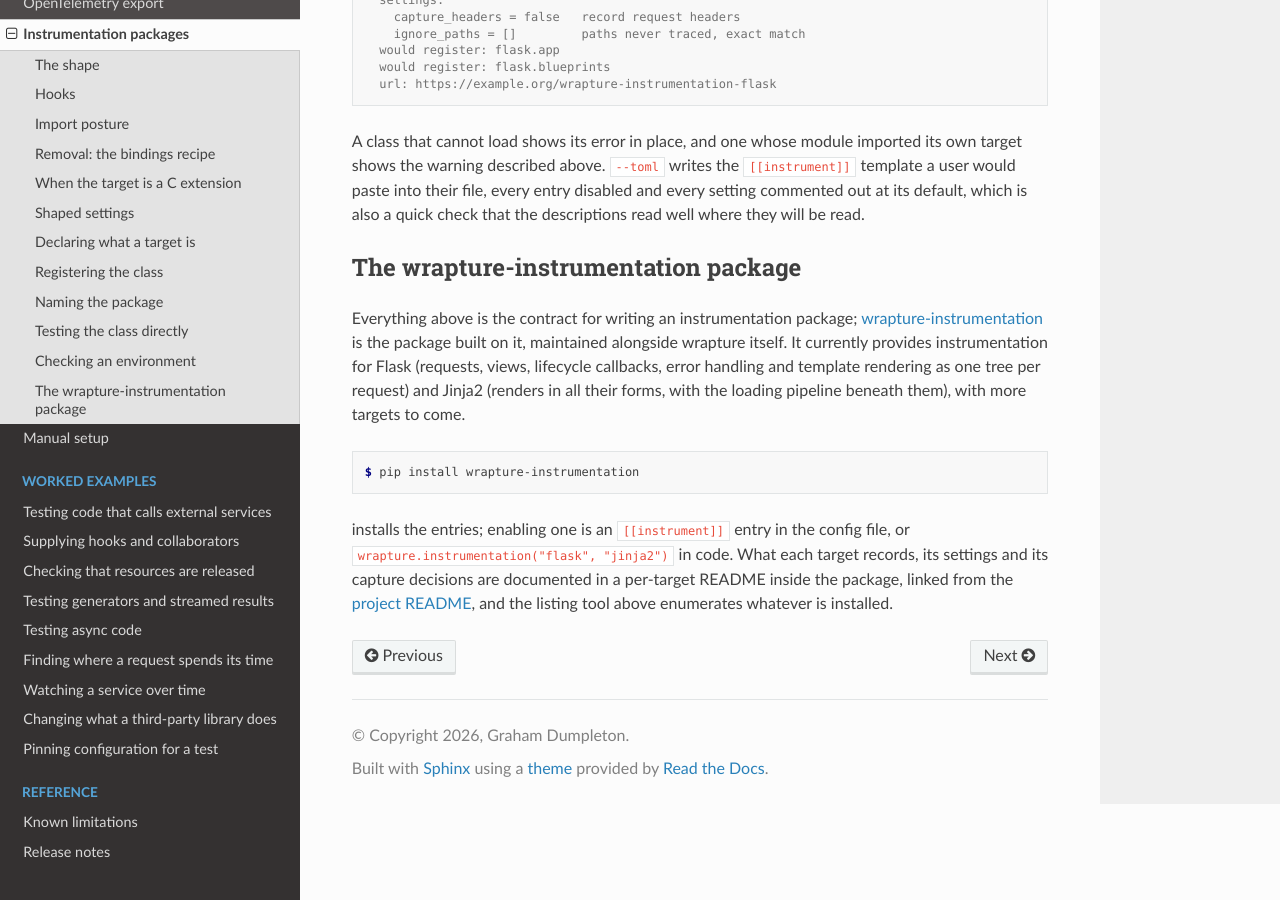
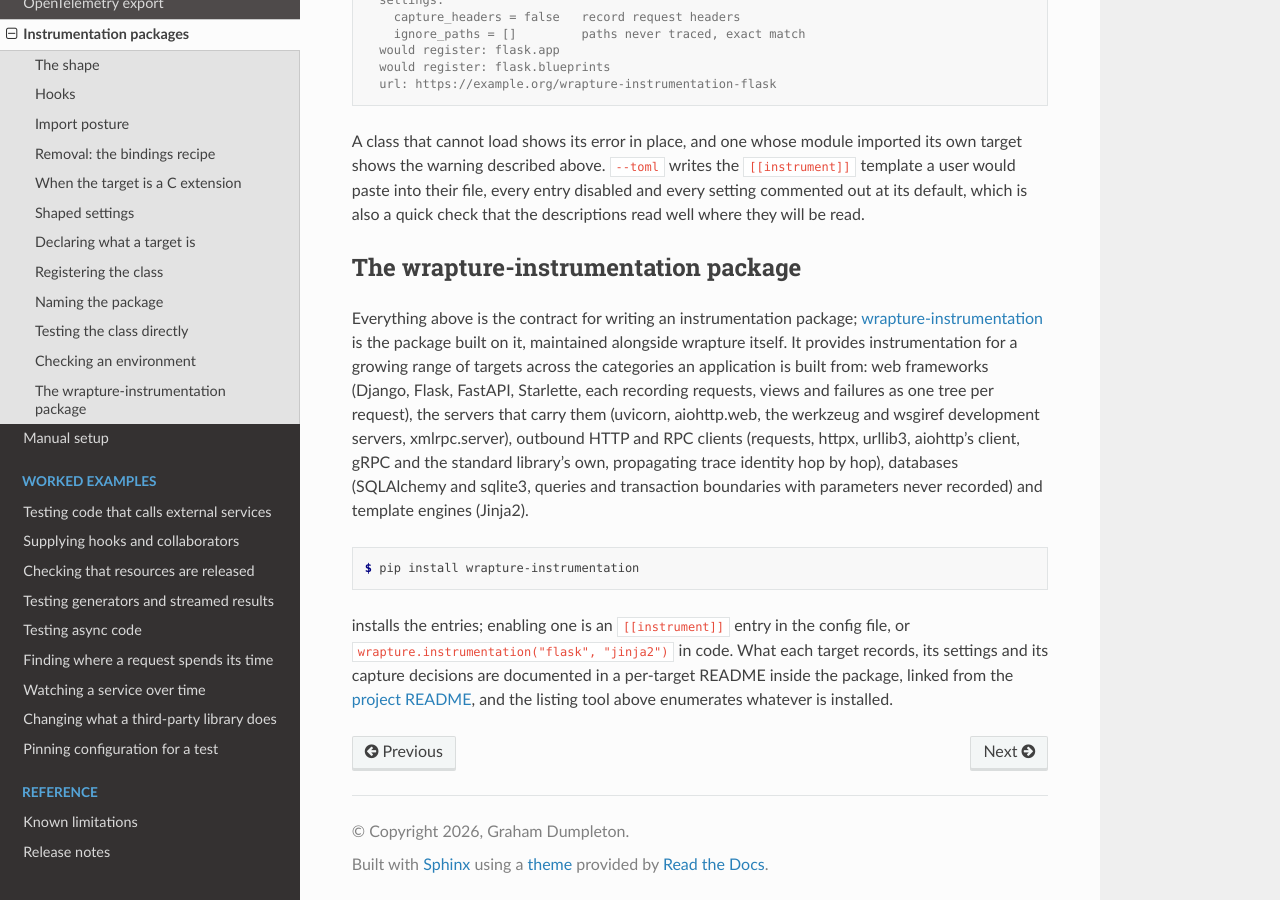
Before and after one commit to GrahamDumpleton/wrapture, a Sphinx documentation site: the page built from docs/instrumentation-packages.md, in a window 1280 px wide and 900 px high, scrolled down 10236 px. Built offline with Sphinx 7.4.7 and the Read the Docs theme 3.1.0, drawn with Linux system fonts in a browser that asks for light colours.

Commit message:
Describe the full range of wrapture-instrumentation targets.

````diff
--- a/docs/instrumentation-packages.md
+++ b/docs/instrumentation-packages.md
@@ -589,10 +589,16 @@
 Everything above is the contract for writing an instrumentation
 package; [wrapture-instrumentation](https://github.com/GrahamDumpleton/wrapture-instrumentation)
 is the package built on it, maintained alongside wrapture itself. It
-currently provides instrumentation for Flask (requests, views,
-lifecycle callbacks, error handling and template rendering as one
-tree per request) and Jinja2 (renders in all their forms, with the
-loading pipeline beneath them), with more targets to come.
+provides instrumentation for a growing range of targets across the
+categories an application is built from: web frameworks (Django,
+Flask, FastAPI, Starlette, each recording requests, views and
+failures as one tree per request), the servers that carry them
+(uvicorn, aiohttp.web, the werkzeug and wsgiref development servers,
+xmlrpc.server), outbound HTTP and RPC clients (requests, httpx,
+urllib3, aiohttp's client, gRPC and the standard library's own,
+propagating trace identity hop by hop), databases (SQLAlchemy and
+sqlite3, queries and transaction boundaries with parameters never
+recorded) and template engines (Jinja2).
 
 ```console
 $ pip install wrapture-instrumentation
````
Also changed, not shown: README.md (+8 -5 lines).
